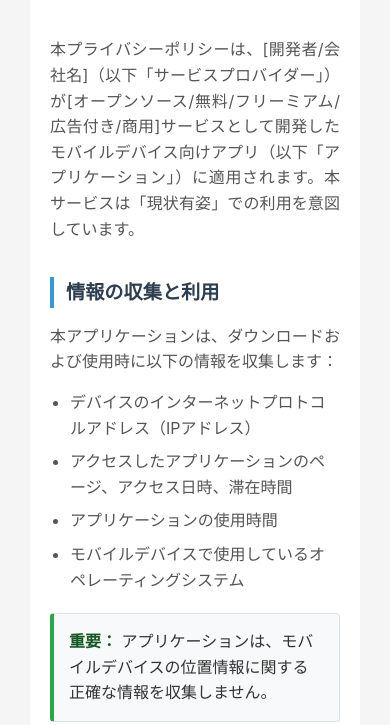
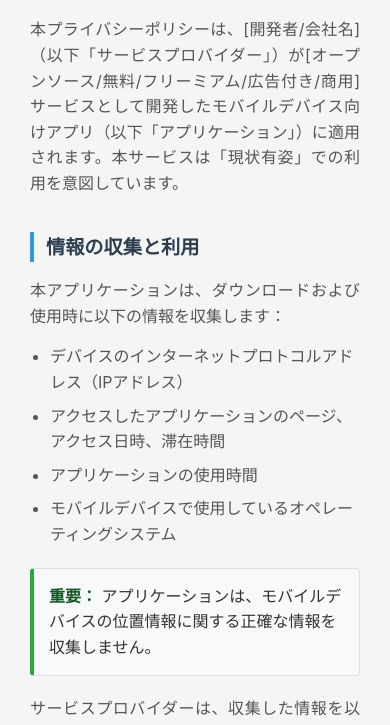
Before and after one commit to REOysd/myakuRism-privacy-Policy, a plain HTML site: page index.html in a window 390 px wide. Shown: the part 171-896 px from the top of the page. Drawn offline with Linux system fonts and the light colour scheme.

Commit message:
Update index.css

```diff
--- a/index.css
+++ b/index.css
@@ -5,14 +5,8 @@ body {
     background: #f5f5f5;
     padding: 20px;
     margin: 0;
-}
-
-/* メインコンテナ */
-.container {
     max-width: 800px;
     margin: 0 auto;
-    background: white;
-    padding: 40px;
 }
 
 /* ヘッダー */
@@ -145,7 +139,7 @@ a:hover {
 
 /* レスポンシブデザイン */
 @media (max-width: 768px) {
-    .container {
+    body {
         margin: 10px;
         padding: 20px;
     }
```
